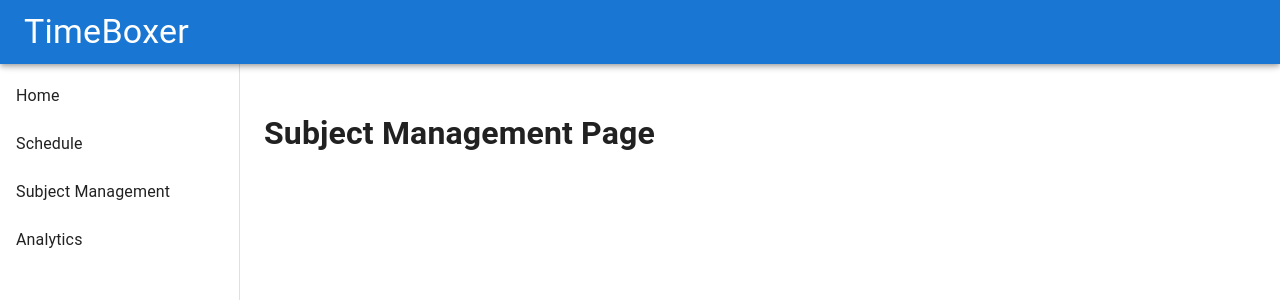
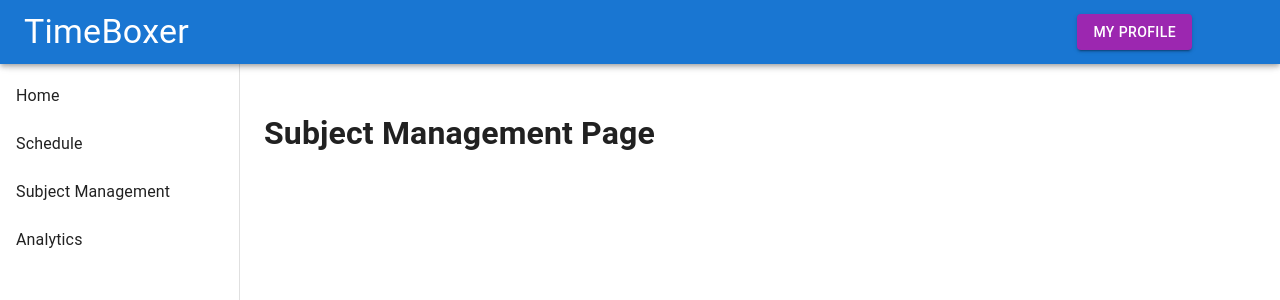
Before and after one commit to linton2000/Organize, a React (Create React App) app in the folder web/: page /subject-management in a window 1280 px wide. Shown: the top 300 px of the page. Built offline with nearby package versions, Linux system fonts and the light colour scheme; no server answers.

Commit message:
Add a very rudimentary ProfileMenu to the top right

```diff
--- /dev/null
+++ b/web/src/components/ProfileMenu.tsx
@@ -0,0 +1,55 @@
+import { useState } from "react";
+import { Button, Divider, ListItemIcon, ListItemText, Menu, MenuItem, Typography } from "@mui/material";
+import LogoutIcon from '@mui/icons-material/Logout';
+
+
+export default function ProfileMenu() {
+    // anchorEL is the element that MUI uses to decide menu placement
+    // Here it's placed below the profile button. When null, the menu just closes.
+    const [anchorEl, setAnchorEl] = useState<null | HTMLElement>(null);
+    const open = Boolean(anchorEl);
+
+    const handleClick = (event: React.MouseEvent<HTMLButtonElement>) => {
+        setAnchorEl(event.currentTarget);
+    };
+    const handleClose = () => {
+        setAnchorEl(null);
+    };
+
+    const handleLogout = () => {
+
+    }
+
+    return (
+        <div>
+            <Button
+                id="basic-button"
+                aria-controls={open ? 'basic-menu' : undefined}
+                aria-haspopup="true"
+                aria-expanded={open ? 'true' : undefined}
+                onClick={handleClick}
+                variant="contained"
+                color="secondary"
+            >
+                My Profile
+            </Button>
+            <Menu
+                id="basic-menu"
+                anchorEl={anchorEl}
+                open={open}
+                onClose={handleClose}
+            >
+                <MenuItem disabled disableRipple>
+                    <Typography>Linton Charles</Typography>
+                </MenuItem>
+                <Divider/>
+                <MenuItem onClick={handleLogout}>
+                    <ListItemIcon>
+                        <LogoutIcon/>
+                    </ListItemIcon>
+                    <ListItemText> Logout </ListItemText>
+                </MenuItem>
+            </Menu>
+        </div>
+    )
+}
--- a/web/src/routes/Layout.tsx
+++ b/web/src/routes/Layout.tsx
@@ -4,7 +4,9 @@ import AppBar from "@mui/material/AppBar";
 import CssBaseline from "@mui/material/CssBaseline";
 import Toolbar from "@mui/material/Toolbar";
 import Typography from "@mui/material/Typography";
+
 import DefaultDrawer from "components/DefaultDrawer";
+import ProfileMenu from "components/ProfileMenu";
 
 export default function Layout() {
     let navItemsList: Array<Array<string>> = [
@@ -22,9 +24,12 @@ export default function Layout() {
                 sx={{ zIndex: (theme) => theme.zIndex.drawer + 1 }}
             >
                 <Toolbar>
-                    <Typography variant="h4" noWrap component="div">
+                    <Typography variant="h4" noWrap component="div" sx={{ flexGrow: 1 }}>
                         TimeBoxer
                     </Typography>
+                    <Box sx={{ mr: 8 }}>
+                        <ProfileMenu />
+                    </Box>
                 </Toolbar>
             </AppBar>
             <DefaultDrawer navItems={navItemsList} />
```
